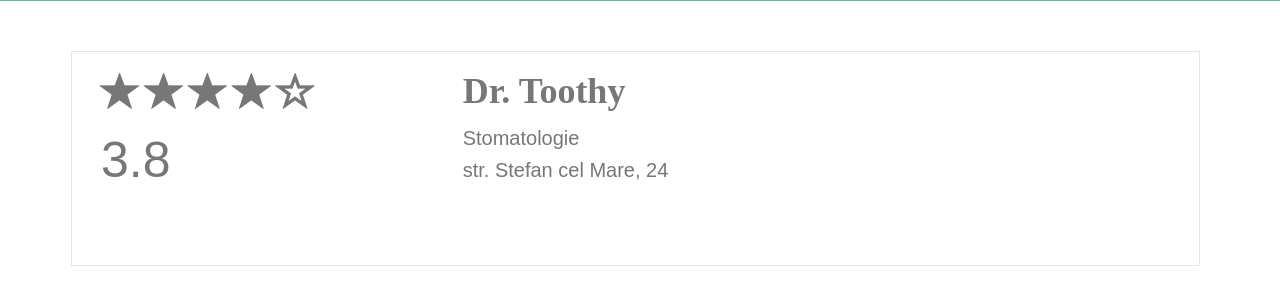
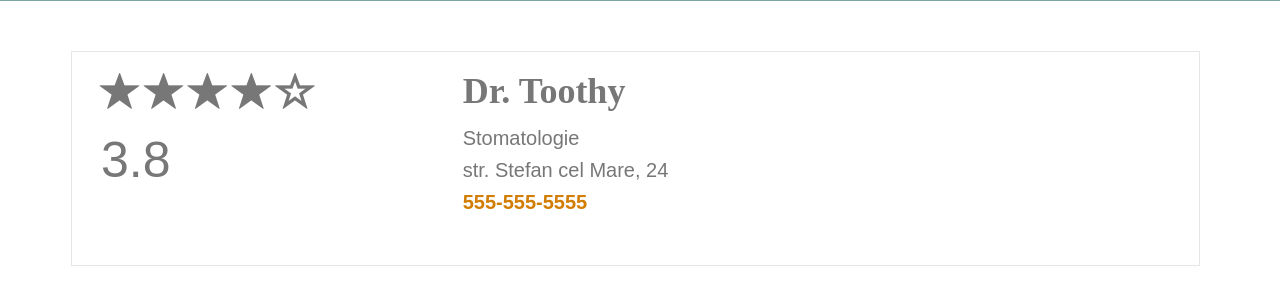
Before and after one commit to gardiac2002/medicus, a Django app: page /listing/1/1 in a window 1280 px wide. Shown: the part 256-561 px from the top of the page. Run offline with Django 3.2, Linux system fonts and the light colour scheme; some libraries are stand-ins or nearby versions.

Commit message:
Minor fixes on the listing page

```diff
--- a/medicus/templates/medicus/listing.html
+++ b/medicus/templates/medicus/listing.html
@@ -35,7 +35,11 @@
                                     </div>
                                     <div class="col-md-8">
                                         <h2 class="doc-name">Dr. Toothy</h2>
-                                        <p class="details">Stomatologie<br>str. Stefan cel Mare, 24</p>
+                                        <p class="details">
+                                          Stomatologie<br>
+                                          str. Stefan cel Mare, 24<br>
+                                          <a href="tel:555-555-5555">555-555-5555</a>
+                                        </p>
                                     </div>
                                 </div>
                             </div>
```
